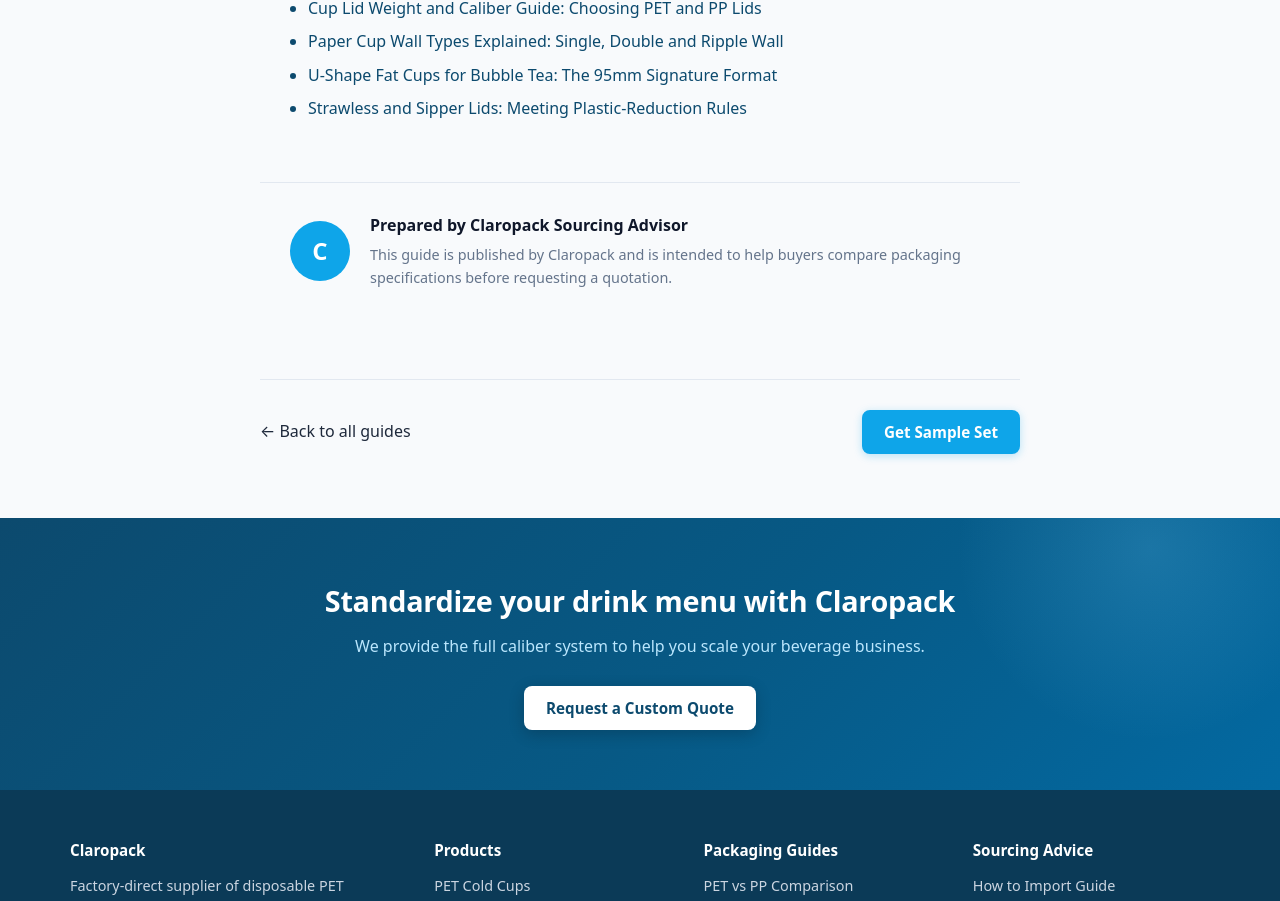
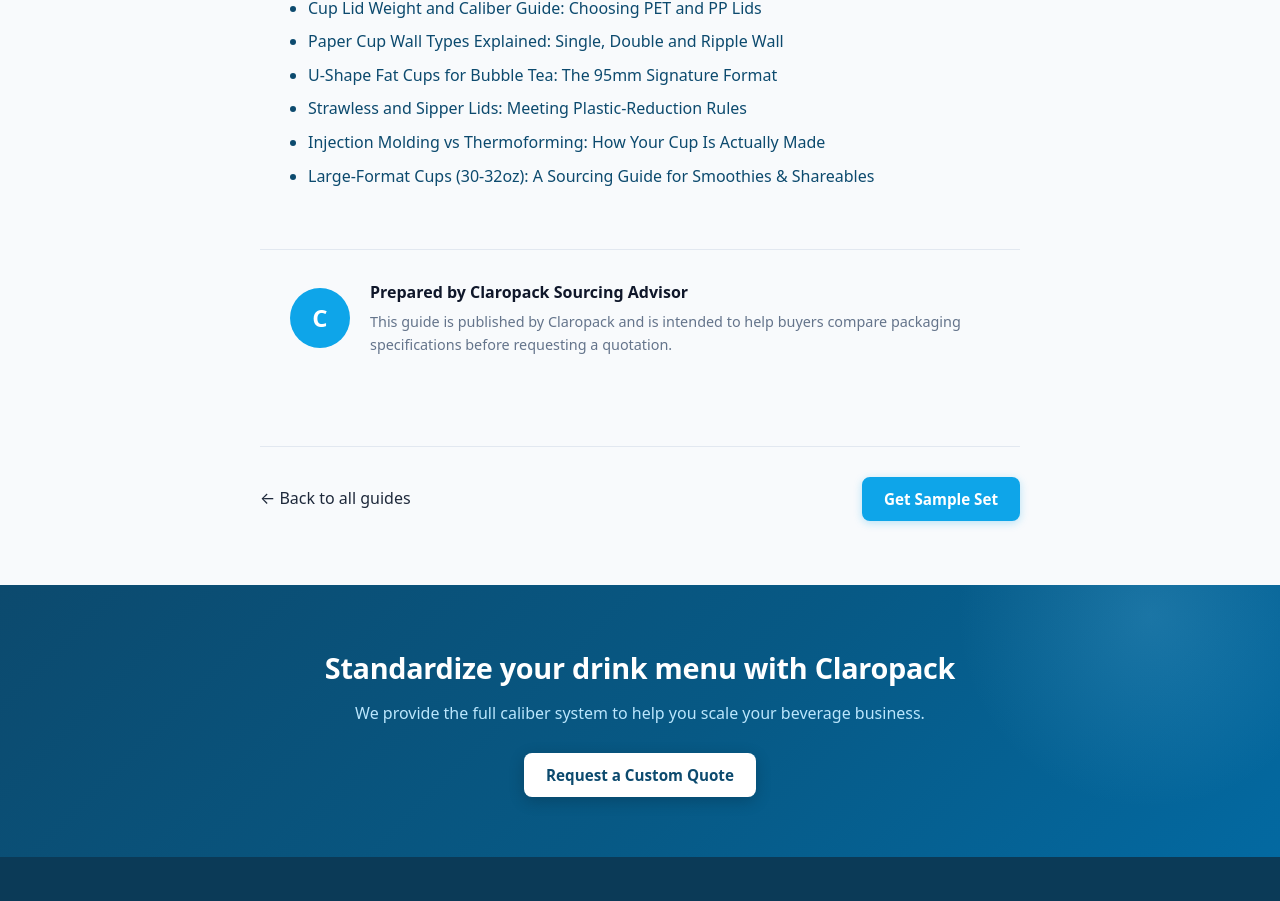
Before and after one commit to parkourV/claropack-official, a React (Vite) app: page /blog/bubble-tea-cup-sizes-guide in a window 1280 px wide. Shown: the part 3299-4200 px from the top of the page. Built offline with nearby package versions, Linux system fonts and the light colour scheme.

Commit message:
seo: daily technical audit and sitemap sync

```diff
--- a/scripts/prerender.mjs
+++ b/scripts/prerender.mjs
@@ -32,6 +32,8 @@
   "/blog/paper-cup-wall-types-guide",
   "/blog/u-shape-fat-cup-guide",
   "/blog/strawless-sipper-lids-guide",
+  "/blog/injection-vs-thermoformed-cups",
+  "/blog/large-format-30-32oz-cups-guide",
   "/about",
   "/contact"
 ];
--- a/src/data/posts.jsx
+++ b/src/data/posts.jsx
@@ -737,5 +737,96 @@
       { q: 'Are strawless lids required by law?', a: 'Requirements vary by market. The EU and parts of the US have restricted single-use straws, which is driving strawless adoption. Confirm the current rules for your destination market.' },
       { q: 'Can I offer both straw and strawless options?', a: 'Yes. Many brands keep flat and dome lids for straw-based or topping-heavy drinks and add the 90mm sipper lid where it suits the drink. Match each lid to the exact cup rim.' }
     ]
+  },
+  'injection-vs-thermoformed-cups': {
+    title: 'Injection Molding vs Thermoforming: How Your Cup Is Actually Made',
+    description: 'Understand the two ways beverage cups are produced. Compare injection-molded PP cups and thermoformed PET cups by wall rigidity, weight and use, using verified Claropack specifications.',
+    date: '2026-08-28',
+    author: 'Claropack Technical Team',
+    img: '/assets/images/prod-pp-hard.webp',
+    excerpt: 'Two cups can look similar and be made in completely different ways. This guide explains injection molding versus thermoforming and how the process shapes weight, rigidity and cost.',
+    quickFacts: [
+      { label: 'Injection PP', value: 'Thick-wall, hot & cold' },
+      { label: 'Thermoformed PET', value: 'Thin-wall, cold only' },
+      { label: 'Weight Diff', value: 'Injection is heavier' },
+      { label: 'Custom Molds', value: 'Available for both' }
+    ],
+    content: [
+      {
+        type: 'text',
+        h2: 'Two Processes, Two Very Different Cups',
+        body: 'Injection molding and thermoforming are the two primary ways beverage cups are made. Injection molding involves injecting molten PP into a mold to create a thick, rigid wall. Thermoforming heats a PET sheet and uses a vacuum to pull it into a shape, resulting in a thin, glass-clear cup. The process you choose determines the cup weight, rigidity and suitable beverage temperature.'
+      },
+      {
+        type: 'comparison',
+        h2: 'Weight & Process Comparison',
+        body: 'The table below compares the gram weight of listed injection-molded PP cups versus thermoformed PET cups of similar caliber, using verified specifications.',
+        table: {
+          head: ['Process', 'Model', 'Caliber', 'Capacity', 'Weight'],
+          rows: [
+            ['Thermoformed PET', '95-9507', '95 mm', '16 oz', '14 g'],
+            ['Thermoformed PET', '95-9508', '95 mm', '22 oz', '16 g'],
+            ['Injection PP', 'PP-95', '95 mm', '500 ml', '14 g'],
+            ['Injection PP', 'PP-95', '95 mm', '650 ml', '18 g'],
+            ['Injection PP', 'PP-95', '95 mm', '750 ml', '22 g'],
+            ['Injection PP', 'PP-92 Sq', '92 mm', '650 ml', '28 g'],
+            ['Injection PP', 'PP-92 Sq', '92 mm', '960 ml', '35 g']
+          ]
+        }
+      },
+      {
+        type: 'text',
+        h2: 'Choosing the Process for Your Brand',
+        body: 'Choose injection-molded PP if you need a high-end "sturdy" feel, heat resistance for hot tea, or a square format. Choose thermoformed PET if you need maximum clarity for iced coffees or layered fruit teas. Both processes support custom mold development and high-quality printing, but the MOQ and lead times may vary. Confirm the exact production schedule with the factory.'
+      }
+    ],
+    faqs: [
+      { q: 'Why is an injection PP cup heavier than a PET cup?', a: 'Injection molding produces a thicker wall for rigidity and heat resistance. A 95mm injection cup can weigh 14-22g, while a similar caliber PET cup is typically 14-16g.' },
+      { q: 'Can I use the same lids for both processes?', a: 'Yes, if the rim caliber (caliber) is identical, e.g. 95mm. Lid fit depends on the rim diameter, not the manufacturing process.' },
+      { q: 'Which is better for hot beverages?', a: 'Injection-molded PP is the choice for hot drinks (tolerating up to 100°C). Thermoformed PET is cold-only and should not be used for drinks above 60°C.' }
+    ]
+  },
+  'large-format-30-32oz-cups-guide': {
+    title: 'Large-Format Cups (30-32oz): A Sourcing Guide for Smoothies & Shareables',
+    description: 'Source 30oz and 32oz large-format cups with confidence. Compare verified 107mm caliber specs, weight and carton quantity for smoothies and shareable drinks.',
+    date: '2026-08-28',
+    author: 'Claropack Sourcing Advisor',
+    img: '/assets/images/prod-pet.webp',
+    excerpt: 'Jumbo drinks need cups that hold shape and ship efficiently. This guide covers verified 107mm 30-32oz specifications and how to plan lids and cartons for large-format menus.',
+    quickFacts: [
+      { label: 'Sizes', value: '30 oz, 32 oz' },
+      { label: 'Caliber', value: '107 mm' },
+      { label: 'Weight', value: '19 g - 20 g' },
+      { label: 'Carton', value: '600 pcs' }
+    ],
+    content: [
+      {
+        type: 'text',
+        h2: 'When to Use Large-Format Cups',
+        body: 'Large-format cups (30oz and 32oz) are ideal for shareable smoothies, promotional "super-size" offers, and high-value bubble tea menus. These jumbo sizes require specific wall thickness and base support to handle the heavier liquid weight without buckling during service or transport.'
+      },
+      {
+        type: 'comparison',
+        h2: 'Verified 107mm PET Specifications',
+        body: 'The specifications below are for the 107mm caliber PET series, used for the largest cold drink servings in our catalog.',
+        table: {
+          head: ['Model', 'Caliber', 'Capacity', 'Height', 'Weight', 'Carton'],
+          rows: [
+            ['107-10703', '107 mm', '30 oz', '162 mm', '19 g', '600 pcs'],
+            ['107-10701', '107 mm', '32 oz', '178 mm', '20 g', '600 pcs']
+          ]
+        }
+      },
+      {
+        type: 'text',
+        h2: 'Carton Planning for Jumbo Cups',
+        body: 'Due to their height and width, 30-32oz cups are packed 600 pieces per carton, compared to the standard 1,000 pieces for standard sizes. This lower packing density affects your container loading and freight cost per unit. Factor this difference into your logistics planning when introducing a large-format cup range.'
+      }
+    ],
+    faqs: [
+      { q: 'What is the caliber of the 32oz cup?', a: 'The 32oz large-format PET cup has a 107mm caliber and is 178mm tall. It weighs 20g for improved rigidity at this height.' },
+      { q: 'Which lids fit the large cups?', a: '107mm is a large, specialty caliber. Match it with 107mm flat or dome lids. Confirm the specific lid model with us to ensure a leak-proof seal.' },
+      { q: 'Why is the carton count only 600 pcs?', a: 'Jumbo cups take more volume per piece. To keep shipping cartons to a manageable size, we pack 600 pieces per box. Standard 16/22oz cups typically ship in 1,000-piece cartons.' }
+    ]
   }
 }
```
Also changed, not shown: 30 other files (tests, documents, lock files or other folders).
